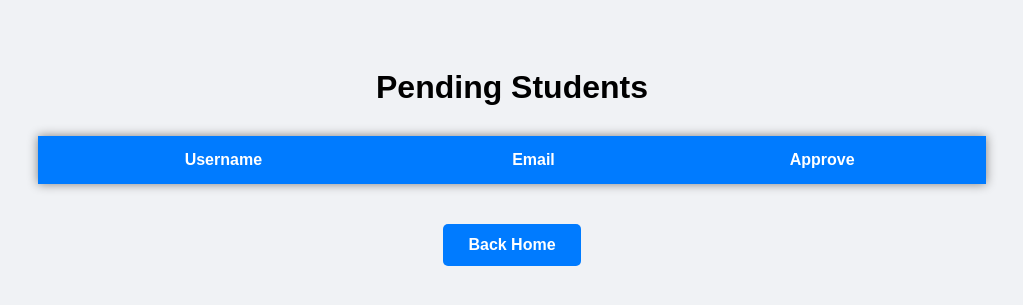
After one commit to RESHMA1415/Library-Management-System, a Django app: page /pending-students/ in a window 1280 px wide. The commit adds this page. Shown: the top 305 px of the page, without its empty margins (128-1151 px from the left). Run offline with Django 5.2, Linux system fonts and the light colour scheme; data comes from the database, SQL or seed files in the repository; both versions use the stored data as it was after the commit; lists and menus that the app fills with data are empty.

Commit message:
Updated Library Management System

```diff
--- /dev/null
+++ b/accounts/templates/pending_students.html
@@ -0,0 +1,157 @@
+<!DOCTYPE html>
+<html>
+
+<head>
+
+    <title>Pending Students</title>
+
+    <style>
+
+        body{
+
+            font-family:Arial;
+
+            background:#f0f2f5;
+
+            padding:40px;
+        }
+
+        h1{
+
+            text-align:center;
+
+            margin-bottom:30px;
+        }
+
+        table{
+
+            width:80%;
+
+            margin:auto;
+
+            border-collapse:collapse;
+
+            background:white;
+
+            box-shadow:0px 0px 10px gray;
+        }
+
+        th{
+
+            background:#007bff;
+
+            color:white;
+
+            padding:15px;
+        }
+
+        td{
+
+            padding:12px;
+
+            text-align:center;
+
+            border-bottom:1px solid #ddd;
+        }
+
+        .approve-btn{
+
+            padding:8px 18px;
+
+            background:#28a745;
+
+            color:white;
+
+            text-decoration:none;
+
+            border-radius:5px;
+        }
+
+        .back-home{
+
+    text-align:center;
+
+    margin-top:40px;
+}
+
+.back-home a{
+
+    display:inline-block;
+
+    padding:12px 25px;
+
+    background:#007bff;
+
+    color:white;
+
+    text-decoration:none;
+
+    border-radius:5px;
+
+    font-size:16px;
+
+    font-weight:bold;
+}
+
+.back-home a:hover{
+
+    background:#0056b3;
+}
+
+    </style>
+
+</head>
+
+<body>
+
+    <h1>Pending Students</h1>
+
+    <table>
+
+        <tr>
+
+            <th>Username</th>
+
+            <th>Email</th>
+
+            <th>Approve</th>
+
+        </tr>
+
+        {% for student in students %}
+
+        <tr>
+
+            <td>{{ student.username }}</td>
+
+            <td>{{ student.email }}</td>
+
+            <td>
+
+                <a href="/approve-student/{{ student.id }}/"
+                   class="approve-btn">
+
+                    Approve
+
+                </a>
+
+            </td>
+
+        </tr>
+
+        {% endfor %}
+
+    </table>
+    <div class="back-home">
+
+    <a href="/admin-dashboard/">
+
+        Back Home
+
+    </a>
+
+</div>
+
+</body>
+
+</html>
--- a/accounts/urls.py
+++ b/accounts/urls.py
@@ -24,16 +24,16 @@ urlpatterns = [
 
     path( 'delete-librarian/<int:id>/',views.delete_librarian,name='delete_librarian'),
 
-
     path('manage-students/',views.manage_students,name='manage_students'),
-
 
 
     path( 'edit-student/<int:id>/',views.edit_student,name='edit_student'),
 
+    path('delete-student/<int:id>/',views.delete_student, name='delete_student'),
 
+    path( 'pending-students/',views.pending_students,name='pending_students'),
 
-    path('delete-student/<int:id>/',views.delete_student, name='delete_student'),
+    path('approve-student/<int:id>/',views.approve_student,name='approve_student'),
 
 
 
--- a/accounts/views.py
+++ b/accounts/views.py
@@ -30,6 +30,16 @@ def login_view(request):
         )
 
         if user is not None:
+
+            if user.role == 'student':
+
+                if user.is_approved == False:
+
+                    return HttpResponse(
+
+                        "Waiting for Admin Approval"
+
+                    )
 
             if user.role == 'librarian':
 
@@ -87,7 +97,41 @@ def register_view(request):
 
 def admin_dashboard(request):
 
-    return render(request, 'admin_dashboard.html')
+    total_books = Book.objects.count()
+
+    total_students = CustomUser.objects.filter(
+
+        role='student'
+
+    ).count()
+
+    total_librarians = CustomUser.objects.filter(
+
+        role='librarian'
+
+    ).count()
+
+    issued_books = IssuedBook.objects.count()
+
+    return render(
+
+        request,
+
+        'admin_dashboard.html',
+
+        {
+
+            'total_books': total_books,
+
+            'total_students': total_students,
+
+            'total_librarians': total_librarians,
+
+            'issued_books': issued_books
+
+        }
+
+    )
 
 
 def librarian_dashboard(request):
@@ -105,46 +149,6 @@ def logout_view(request):
     logout(request)
 
     return redirect('login')
-
-
-
-# def admin_dashboard(request):
-
-#     total_books = Book.objects.count()
-
-#     total_students = CustomUser.objects.filter(
-
-#         role='student'
-
-#     ).count()
-
-#     total_librarians = CustomUser.objects.filter(
-
-#         role='librarian'
-
-#     ).count()
-
-#     issued_books = IssuedBook.objects.count()
-
-#     return render(
-
-#         request,
-
-#         'admin_dashboard.html',
-
-#         {
-
-#             'total_books': total_books,
-
-#             'total_students': total_students,
-
-#             'total_librarians': total_librarians,
-
-#             'issued_books': issued_books
-
-#         }
-
-#     )
 
 
 def add_librarian(request):
@@ -180,8 +184,6 @@ def add_librarian(request):
         'add_librarian.html'
 
     )
-
-
 
 
 def manage_librarians(request):
@@ -234,6 +236,7 @@ def edit_librarian(request, id):
         }
 
     )
+
 
 def delete_librarian(request, id):
 
@@ -302,3 +305,39 @@ def delete_student(request, id):
     student.delete()
 
     return redirect('manage_students')
+
+
+def pending_students(request):
+
+    students = CustomUser.objects.filter(
+
+        role='student',
+
+        is_approved=False
+
+    )
+
+    return render(
+
+        request,
+
+        'pending_students.html',
+
+        {
+
+            'students': students
+
+        }
+
+    )
+
+
+def approve_student(request, id):
+
+    student = CustomUser.objects.get(id=id)
+
+    student.is_approved = True
+
+    student.save()
+
+    return redirect('pending_students')
--- a/books/urls.py
+++ b/books/urls.py
@@ -6,9 +6,14 @@ urlpatterns = [
     path('books/', views.book_list, name='book_list'),
 
     path('add-book/', views.add_book, name='add_book'),
+
     path('restock-book/<int:id>/', views.restock_book, name='restock_book'),
+
     path('edit-book/<int:id>/', views.edit_book, name='edit_book'),
+
     path('delete-book/<int:id>/', views.delete_book, name='delete_book'),
+    # path('pending-students/',views.pending_students,name='pending_students'),
+    # path('approve-student/<int:id>/',views.approve_student,name='approve_student'),
 
 
 
--- a/books/views.py
+++ b/books/views.py
@@ -4,7 +4,7 @@ from .models import Book
 
 from django.db.models import Q
 
-from django.contrib.auth import authenticate, login, logout
+from django.contrib.auth import logout
 
 from django.http import HttpResponse
 
```
Also changed, not shown: accounts/templates/admin_dashboard.html (+54 -0 lines), accounts/templates/student_dashboard.html (+42 -0 lines), books/models.py (+2 -14 lines), transactions/models.py (+9 -51 lines), accounts/models.py (line endings or trailing spaces), accounts/templates/book_requests.html (line endings or trailing spaces), accounts/templates/fine.html (line endings or trailing spaces), accounts/templates/my_requests.html (line endings or trailing spaces), db.sqlite3.
